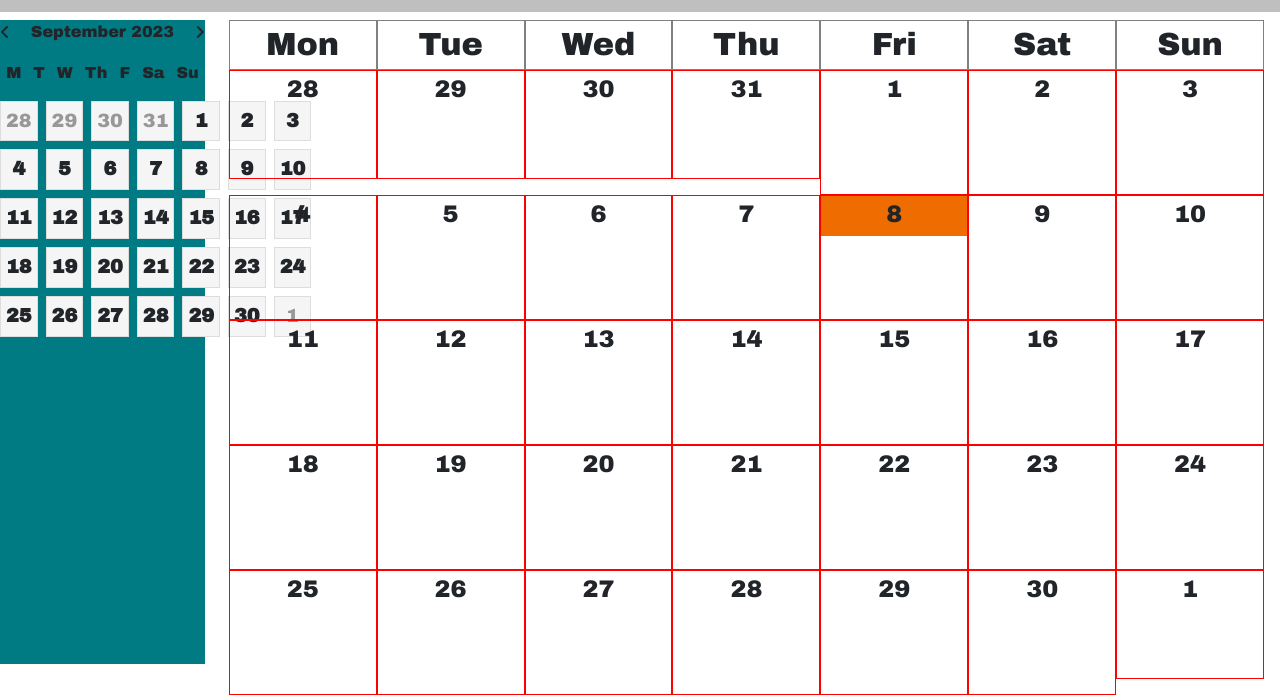
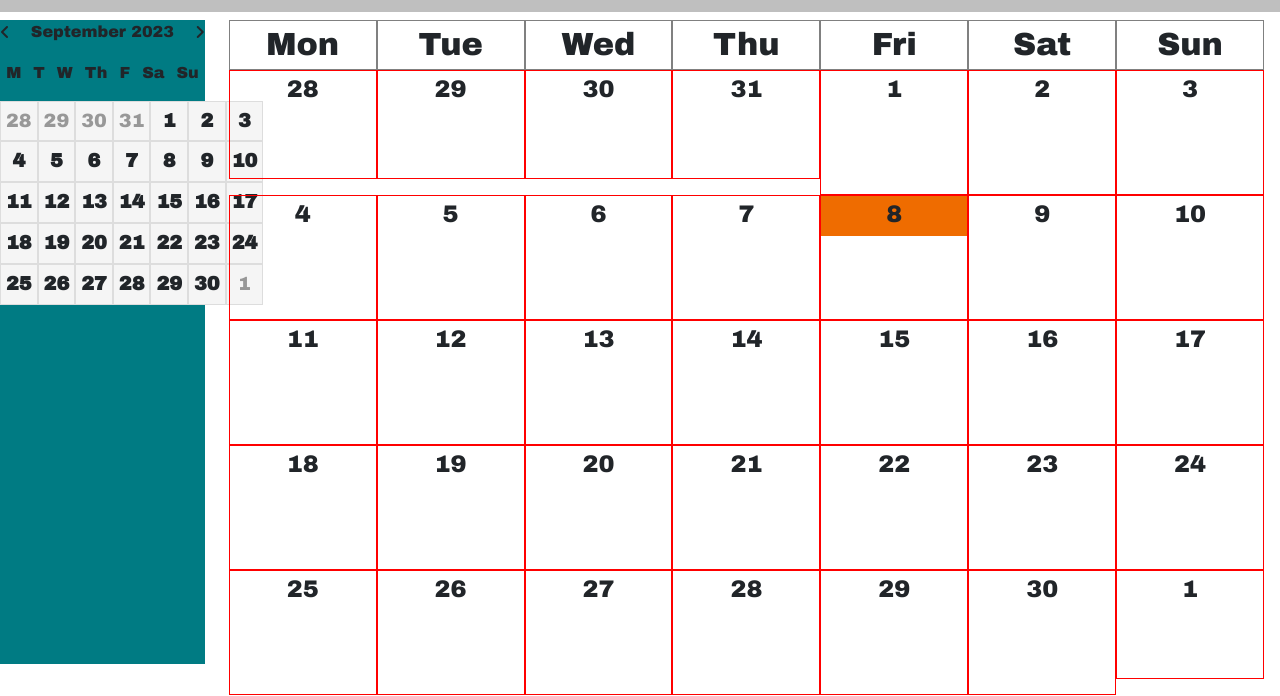
Before and after one commit to TheMisterPin/Calendar-Lovelace, a website with bundled scripts: page src/index.html in a window 1280 px wide. Shown: the part 104-800 px from the top of the page. Built offline with nearby package versions, Linux system fonts and the light colour scheme; no server answers; a web font is replaced by a local one.

Commit message:
add minicalendar styles

```diff
--- a/src/style.css
+++ b/src/style.css
@@ -301,7 +301,6 @@ border: red 1px solid;
   padding: 0;
   display: grid;
   grid-template-columns: repeat(7, 1fr);
-  gap: 8px;
   background-color: transparent;
 }
 
```
